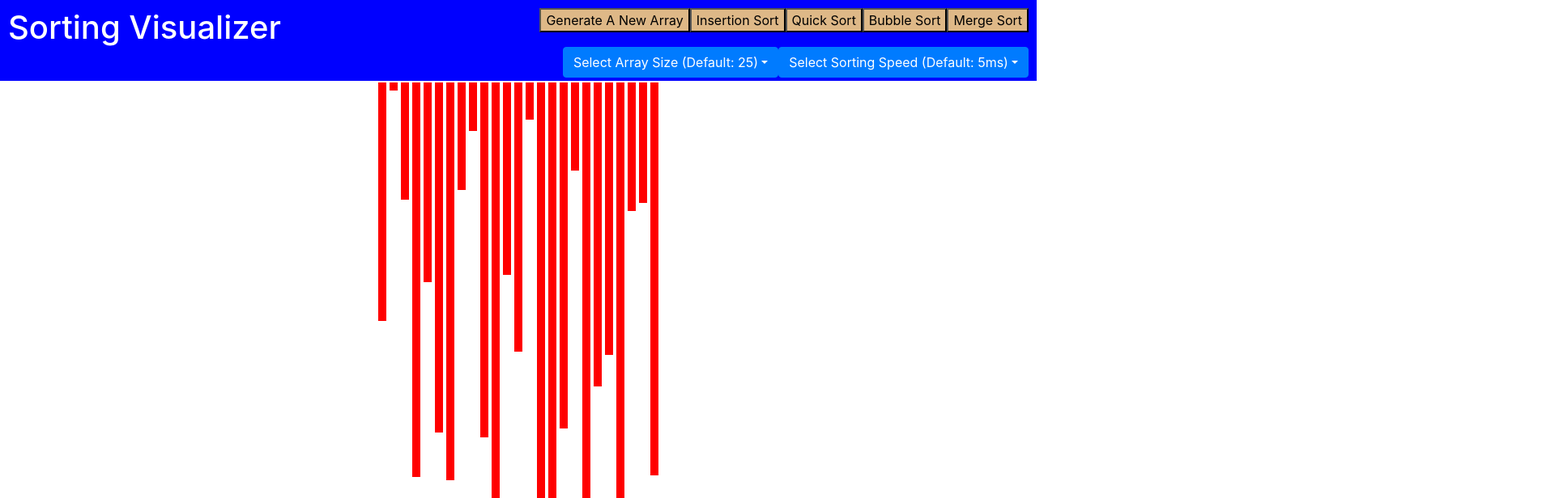
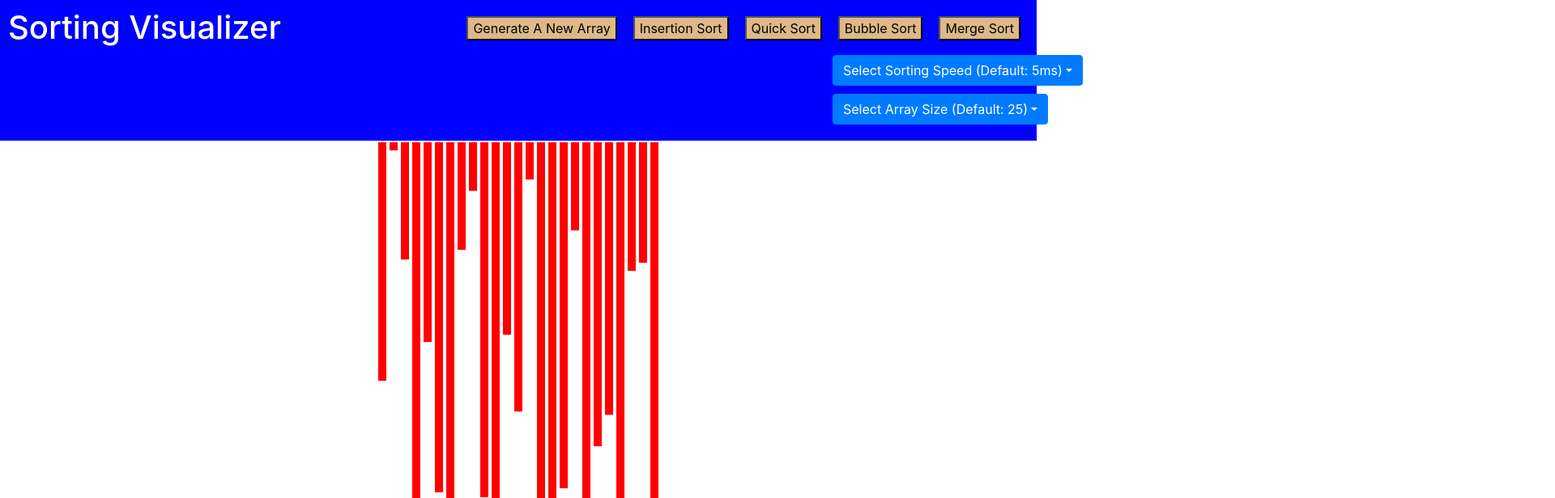
Before and after one commit to zachyingling/ts-sorting-visualizer, a React (Create React App) app in the folder app/: page / in a window 1280 px wide. Shown: the top 616 px of the page at 81% size, 1920 px wide, since content can reach past the window. Built offline with nearby package versions, Linux system fonts and the light colour scheme.

Commit message:
finishing styling on header

```diff
--- a/app/src/App.tsx
+++ b/app/src/App.tsx
@@ -84,6 +84,7 @@ export default class App extends React.Component<IProps, ArrayState> {
   mergeSort(mainArray: number [] = this.state.firstGenArray){
     let sortSpeed = this.getSortSpeed();
     let animations = mergeSortFunction.getAnimations(mainArray);
+    console.log(animations);
     for (let i = 0; i < animations.length; i++) {
       const arrayBars = document.getElementsByClassName('valueContainer') as HTMLCollectionOf<HTMLElement>;
       const isColorChange = i % 3 !== 2;
--- a/app/src/Components/Header/Header.css
+++ b/app/src/Components/Header/Header.css
@@ -1,10 +1,9 @@
 header {
   background-color: blue;
   padding: 10px;
-  height: 100px;
 }
 
-button {
+#algo-buttons {
   background-color: burlywood;
   float: right;
   margin: 10px;
@@ -21,5 +20,10 @@ br{
 
 #sorting-title {
   color: white;
-  float: right;
+  /* float: right; */
 }
+
+.header-dropdown {
+  left: 80% !important;
+  margin: 10px;
+}
--- a/app/src/Components/Header/Header.tsx
+++ b/app/src/Components/Header/Header.tsx
@@ -42,27 +42,31 @@ export default class Header extends React.Component<IProps, IState> {
         <h1 id="title">Sorting Visualizer</h1>
         {this.state.sorting ? <h1 id="sorting-title">Sorting</h1> :
           <>
-            <button onClick={(event: React.MouseEvent<HTMLElement>) => {
+            <button id="algo-buttons" onClick={(event: React.MouseEvent<HTMLElement>) => {
               this.changeSortingState();
               this.props.mergeSort((event.target as any).index);
             }}>Merge Sort</button>
-            <button onClick={(event: React.MouseEvent<HTMLElement>) => {
+            <button id="algo-buttons" onClick={(event: React.MouseEvent<HTMLElement>) => {
+              this.changeSortingState();
               let arr = this.props.bubbleSort((event.target as any).index);
               this.props.setArray(arr);
             }}>Bubble Sort</button>
-            <button onClick={(event: React.MouseEvent<HTMLElement>) => {
+            <button id="algo-buttons" onClick={(event: React.MouseEvent<HTMLElement>) => {
+              this.changeSortingState();
               let arr = this.props.quickSort((event.target as any).index, 0, this.props.currentArray.length);
               this.props.setArray(arr);
             }}>Quick Sort</button>
-            <button onClick={(event: React.MouseEvent<HTMLElement>) => {
+            <button id="algo-buttons" onClick={(event: React.MouseEvent<HTMLElement>) => {
+              this.changeSortingState();
               let arr = this.props.insertionSort((event.target as any).index);
               this.props.setArray(arr);
             }}>Insertion Sort</button>
 
-            <button onClick={this.props.generateArray}>Generate A New Array</button>
+            <button id="algo-buttons" onClick={this.props.generateArray}>Generate A New Array</button>
 
             {/* Code for Dropdown of Speed for sorting algorithm */}
             <DropdownButton
+              className="header-dropdown"
               id="dropdown-item-button"
               title={this.state.speedButtonText}
             >
@@ -100,6 +104,7 @@ export default class Header extends React.Component<IProps, IState> {
 
             {/* Code for Array Size */}
             <DropdownButton
+              className="header-dropdown"
               id="dropdown-item-button"
               title={this.state.arraySizeText}
             >
```
